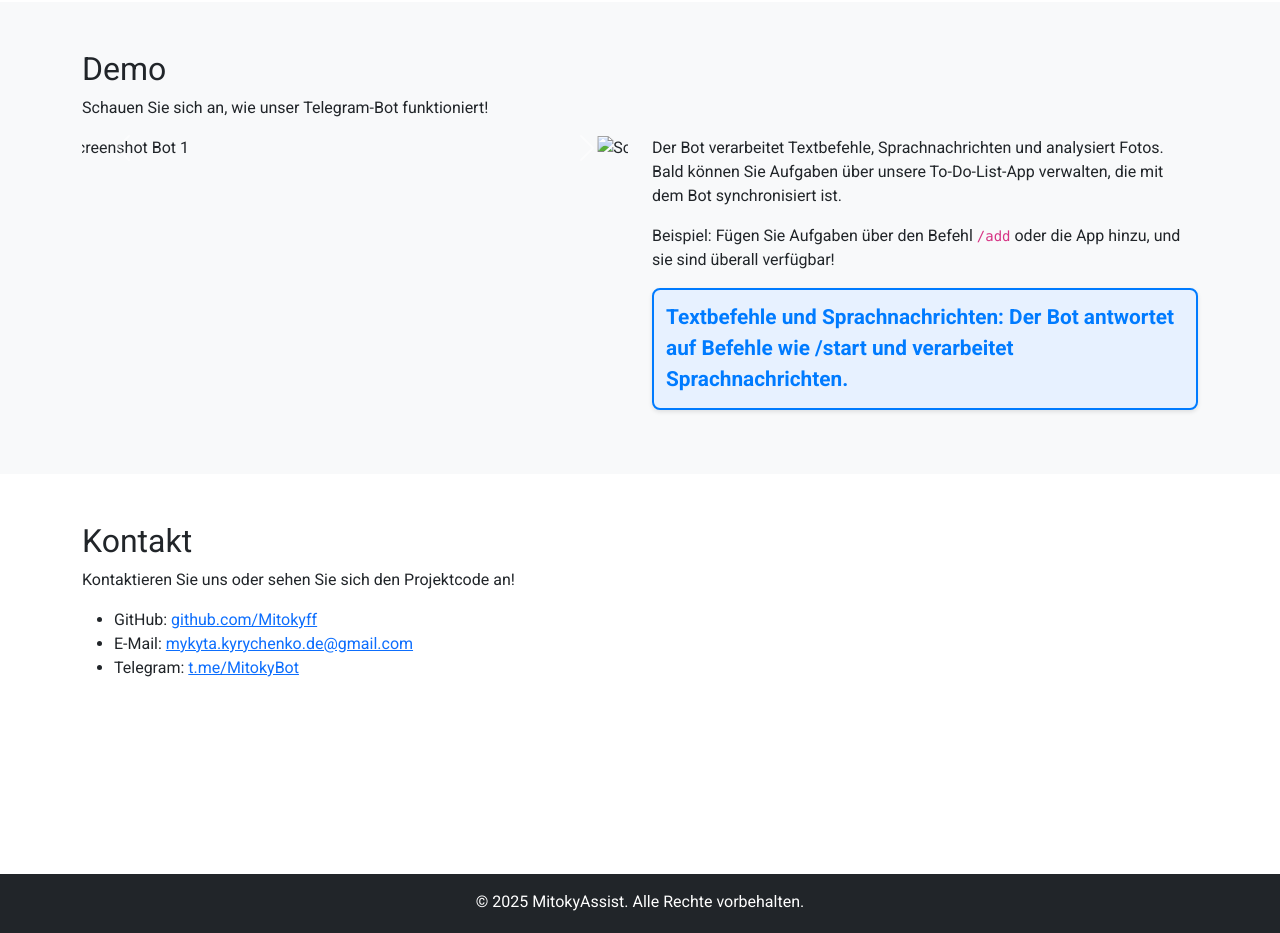
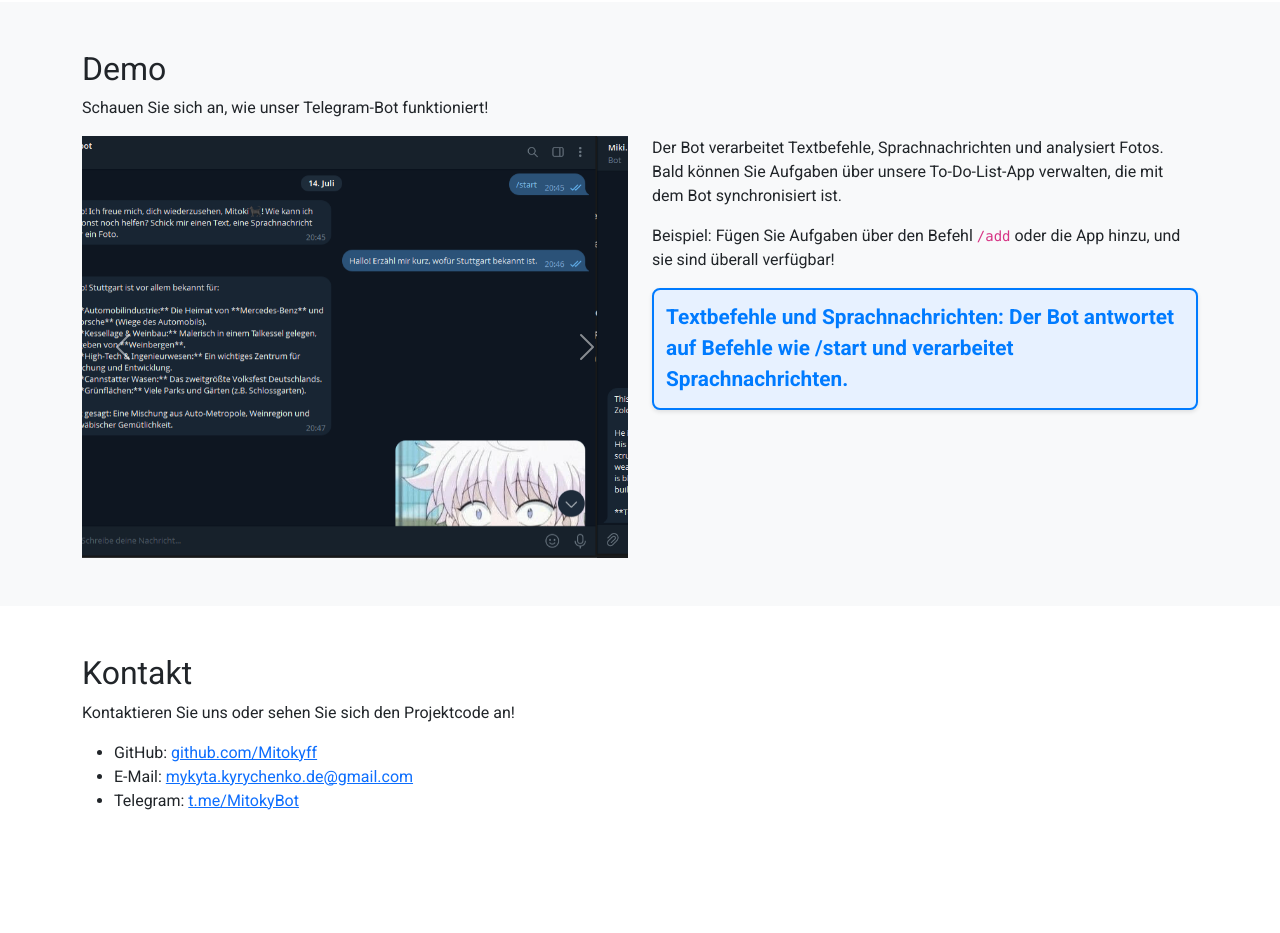
Before and after one commit to Mitokyff/MitokyAssist, a plain HTML site: page index.htm in a window 1280 px wide. Shown: the part 1040-1973 px from the top of the page. Drawn offline with nearby package versions, Linux system fonts and the light colour scheme; files whose address does not match are found by name.

Commit message:
index.htm

```diff
--- a/index.htm
+++ b/index.htm
@@ -78,22 +78,22 @@
                     <div id="demoCarousel" class="carousel slide" data-bs-ride="carousel">
                         <div class="carousel-inner">
                             <div class="carousel-item active" data-description="Textbefehle und Nachrichten: Der Bot antwortet auf Befehle wie /start und auf Nachrichten.">
-                                <img src="images/bot-screenshot.png" class="d-block w-100" alt="Screenshot Bot 1">
+                                <img src="https://github.com/Mitokyff/MitokyAssist/blob/main/bot-screenshot.png" class="d-block w-100" alt="Screenshot Bot 1">
                             </div>
                             <div class="carousel-item" data-description="Bildanalyse: Der Bot analysiert hochgeladene Fotos und gibt Antworten.">
-                                <img src="images/bot-screenshot1.png" class="d-block w-100" alt="Screenshot Bot 2">
+                                <img src="https://github.com/Mitokyff/MitokyAssist/blob/main/bot-screenshot1.png" class="d-block w-100" alt="Screenshot Bot 2">
                             </div>
                             <div class="carousel-item ac  tive" data-description="Sprachnachrichten: Der Bot verarbeitet Sprachnachrichten.">
-                                <img src="images/bot-screenshot2.png" class="d-block w-100" alt="Screenshot Bot 3">
+                                <img src="https://github.com/Mitokyff/MitokyAssist/blob/main/bot-screenshot2" class="d-block w-100" alt="Screenshot Bot 3">
                             </div>
                             <div class="carousel-item ac  tive" data-description="To-Do-List: Aufgaben hinzufügen mit /add und anzeigen mit /list.">
-                                <img src="images/bot-screenshot3.png" class="d-block w-100" alt="Screenshot Bot 4">
+                                <img src="https://github.com/Mitokyff/MitokyAssist/blob/main/bot-screenshot3" class="d-block w-100" alt="Screenshot Bot 4">
                             </div>
                             <div class="carousel-item ac  tive" data-description="To-Do-List: Aufgaben als erledigt markieren mit /done.">
-                                <img src="images/bot-screenshot4.png" class="d-block w-100" alt="Screenshot Bot 5">
+                                <img src="https://github.com/Mitokyff/MitokyAssist/blob/main/bot-screenshot4" class="d-block w-100" alt="Screenshot Bot 5">
                             </div>
                             <div class="carousel-item ac  tive" data-description="To-Do-List: Aufgaben löschen mit /delete.">
-                                <img src="images/bot-screenshot5.png" class="d-block w-100" alt="Screenshot Bot 6">
+                                <img src="https://github.com/Mitokyff/MitokyAssist/blob/main/bot-screenshot5" class="d-block w-100" alt="Screenshot Bot 6">
                             </div>
                         </div>
                         <button class="carousel-control-prev" type="button" data-bs-target="#demoCarousel" data-bs-slide="prev">
```
